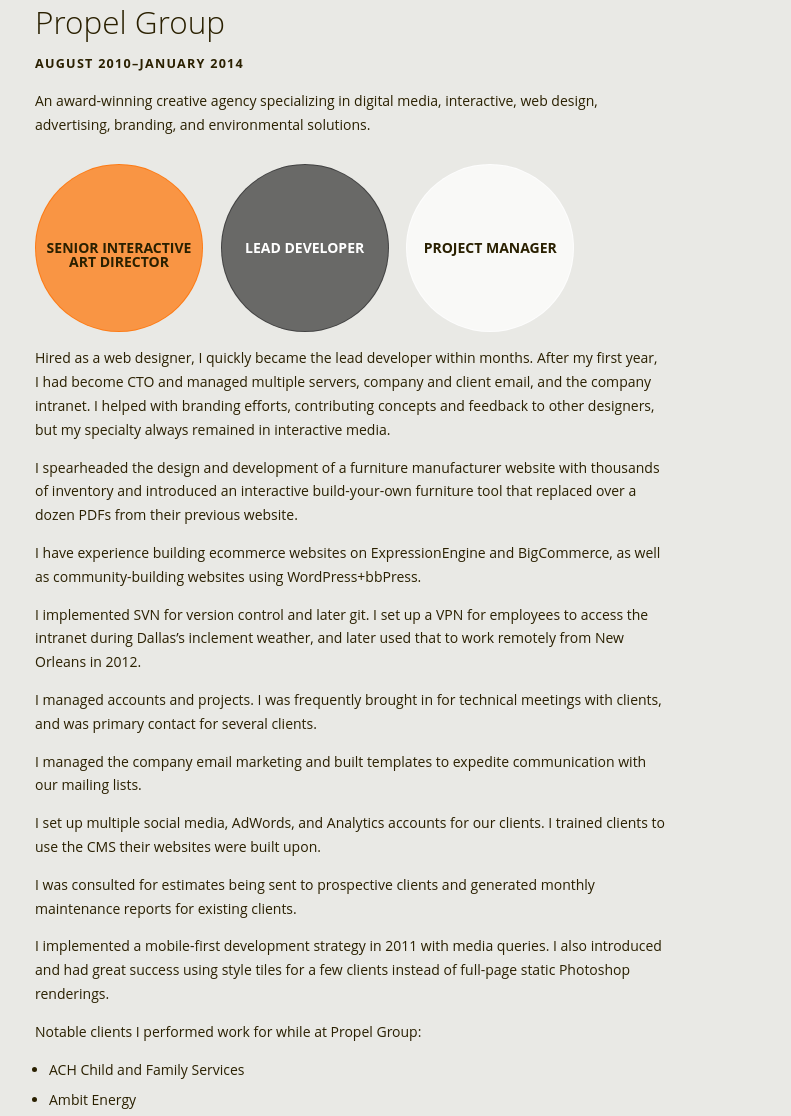
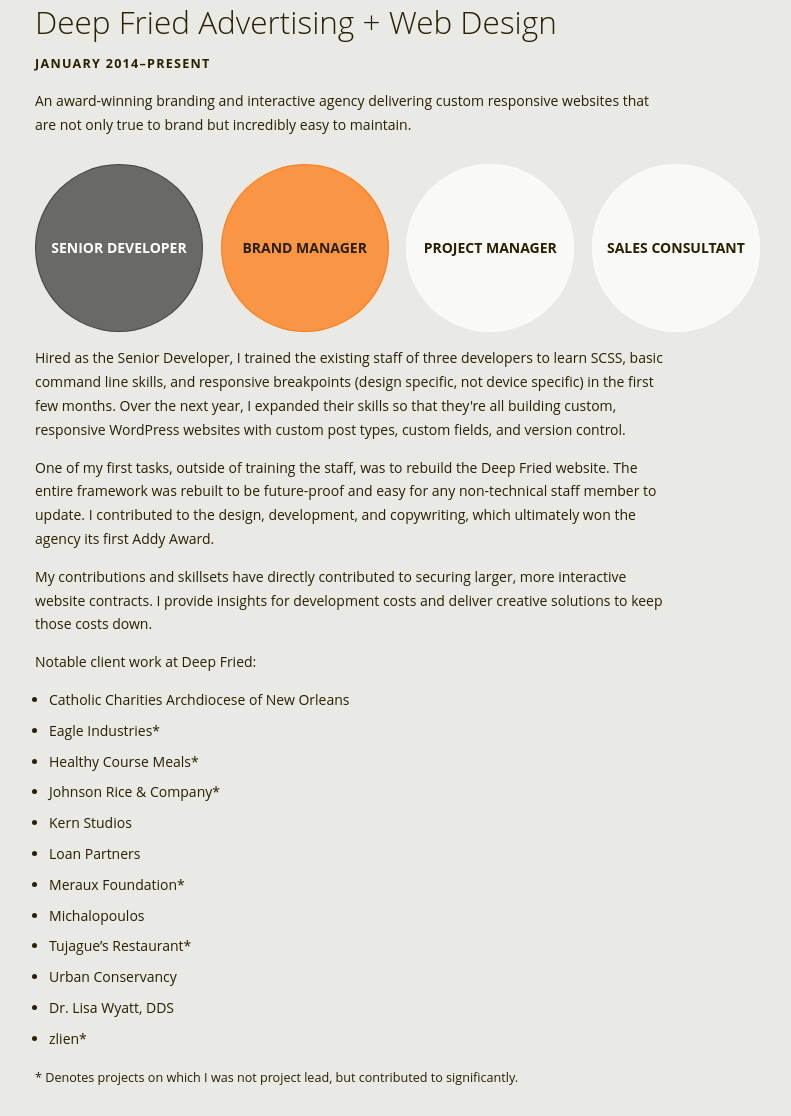
Before and after one commit to geoffthibeau/geoffthibeau.info, a website: page index.html in a window 1280 px wide. Shown: the part 1286-2402 px from the top of the page, without its empty margins (228-1019 px from the left). Drawn offline with Linux system fonts and the light colour scheme.

Commit message:
Updates Deep Fried experience

```diff
--- a/index.html
+++ b/index.html
@@ -80,6 +80,34 @@
 			</ul>
 
 			<h1>Experience</h1>
+			<h2>Deep Fried Advertising + Web Design</h2>
+			<h3>January 2014&ndash;Present</h3>
+			<p>An award-winning branding and interactive agency delivering custom responsive websites that are not only true to brand but incredibly easy to maintain.</p>
+			<ul class="positions">
+				<li class="circle-text circle-text-development position"><span>Senior Developer</span></li>
+				<li class="circle-text circle-text-design position"><span>Brand Manager</span></li>
+				<li class="circle-text position"><span>Project Manager</span></li>
+				<li class="circle-text position"><span>Sales Consultant</span></li>
+			</ul>
+			<p>Hired as the Senior Developer, I trained the existing staff of three developers to learn SCSS, basic command line skills, and responsive breakpoints (design specific, not device specific) in the first few months. Over the next year, I expanded their skills so that they're all building custom, responsive WordPress websites with custom post types, custom fields, and version control.</p>
+			<p>One of my first tasks, outside of training the staff, was to rebuild the Deep Fried website. The entire framework was rebuilt to be future-proof and easy for any non-technical staff member to update. I contributed to the design, development, and copywriting, which ultimately won the agency its first Addy Award.</p>
+			<p>My contributions and skillsets have directly contributed to securing larger, more interactive website contracts. I provide insights for development costs and deliver creative solutions to keep those costs down.</p>
+			<p>Notable client work at Deep Fried:</p>
+			<ul class="clients">
+				<li>Catholic Charities Archdiocese of New Orleans</li>
+				<li>Eagle Industries*</li>
+				<li>Healthy Course Meals*</li>
+				<li>Johnson Rice &amp; Company*</li>
+				<li>Kern Studios</li>
+				<li>Loan Partners</li>
+				<li>Meraux Foundation*</li>
+				<li>Michalopoulos</li>
+				<li>Tujague&rsquo;s Restaurant*</li>
+				<li>Urban Conservancy</li>
+				<li>Dr. Lisa Wyatt, DDS</li>
+				<li>zlien*</li>
+			</ul>
+			<p><small>* Denotes projects on which I was not project lead, but contributed to significantly.</small></p>
 			<h2>Propel Group</h2>
 			<h3>August 2010&ndash;January 2014</h3>
 			<p>An award-winning creative agency specializing in digital media, interactive, web design, advertising, branding, and environmental solutions.</p>
@@ -143,6 +171,7 @@
 			<p>My responsibilities included print advertisements, website design, website maintenance, interacting with vendors, and illustrations for promotional materials. I created the original sheep mascot that they used for social media and email marketing until his untimely death in 2013.</p>
 
 			<h1>Awards</h1>
+			<p>2014 Addy Award (Deep Fried Advertising)</p>
 			<p>Winner of 2008 national student design competition hosted by 36 Point.</p>
 		</section>
 	</div>
```
